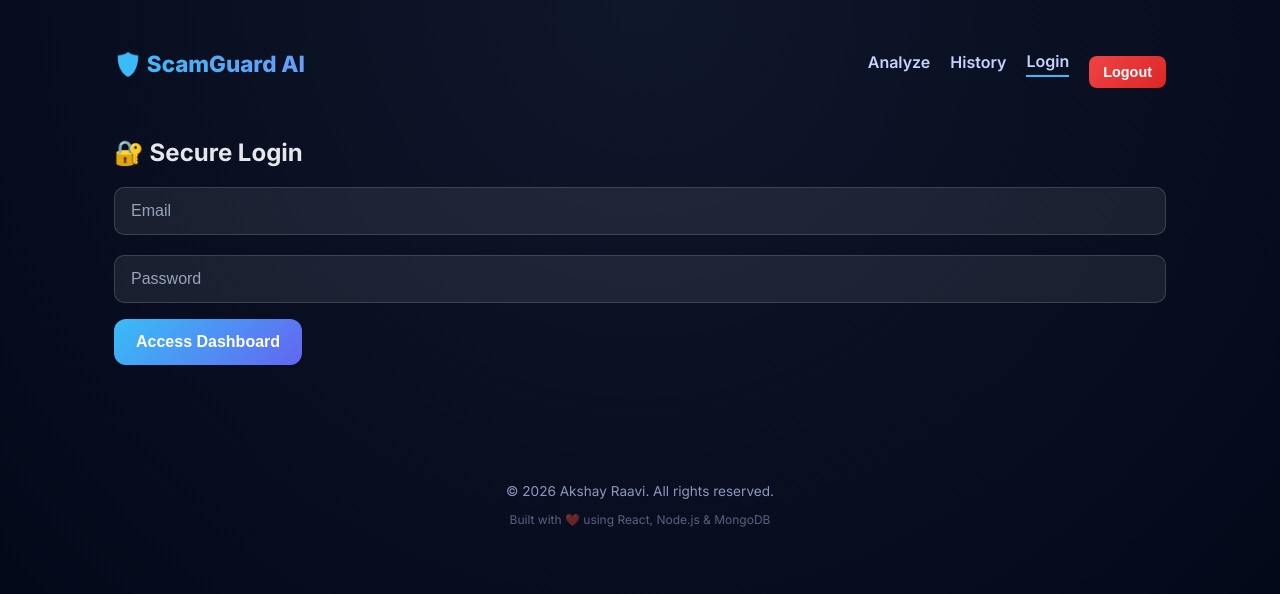
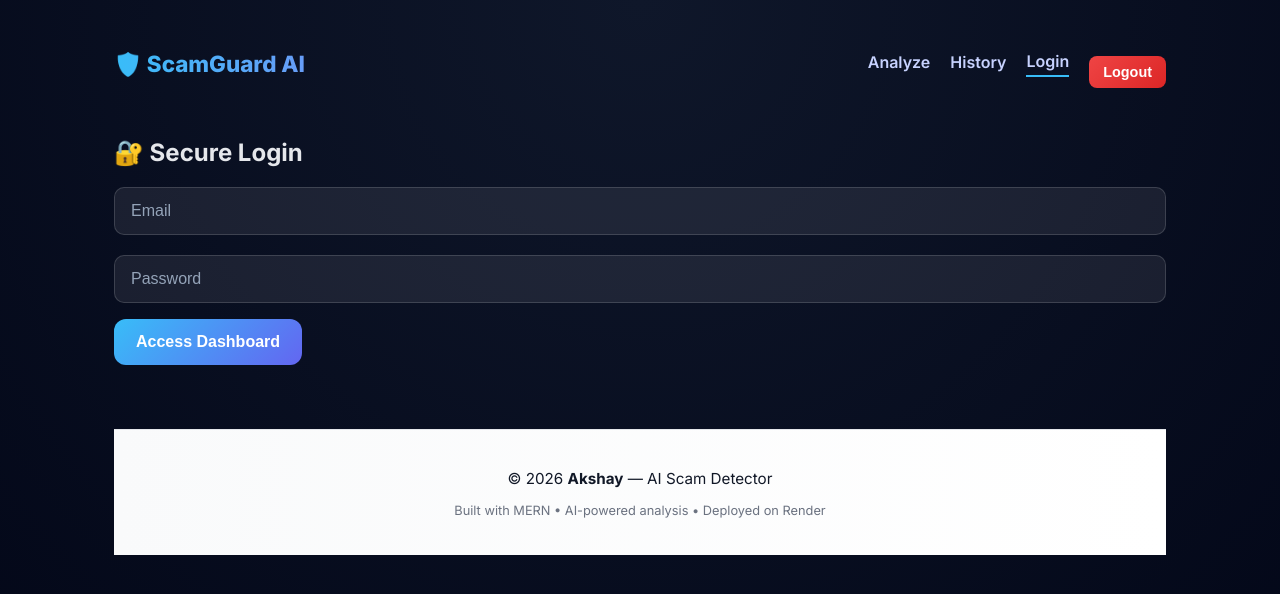
Before and after one commit to akshay-023/ai-scam-detector, a React (Vite) app in the folder client/: page /login in a window 1280 px wide. Shown: the top 594 px of the page. Built offline with nearby package versions, Linux system fonts and the light colour scheme.

Commit message:
Add professional footer with author credit

```diff
--- a/client/src/components/Footer.jsx
+++ b/client/src/components/Footer.jsx
@@ -1,12 +1,39 @@
 export default function Footer() {
   return (
-    <footer className="footer">
-      <p>
-        © {new Date().getFullYear()} Akshay Raavi. All rights reserved.
-      </p>
-      <p className="footer-sub">
-        Built with ❤️ using React, Node.js & MongoDB
-      </p>
+    <footer style={styles.footer}>
+      <div style={styles.inner}>
+        <p style={styles.text}>
+          © {new Date().getFullYear()}{" "}
+          <strong>Akshay</strong> — AI Scam Detector
+        </p>
+
+        <p style={styles.subtext}>
+          Built with MERN • AI-powered analysis • Deployed on Render
+        </p>
+      </div>
     </footer>
   );
 }
+
+const styles = {
+  footer: {
+    marginTop: "4rem",
+    padding: "1.5rem 1rem",
+    borderTop: "1px solid #e5e7eb",
+    textAlign: "center",
+    background: "linear-gradient(to right, #f9fafb, #ffffff)",
+  },
+  inner: {
+    maxWidth: "1000px",
+    margin: "0 auto",
+  },
+  text: {
+    fontSize: "0.95rem",
+    color: "#111827",
+  },
+  subtext: {
+    marginTop: "0.4rem",
+    fontSize: "0.8rem",
+    color: "#6b7280",
+  },
+};
```
